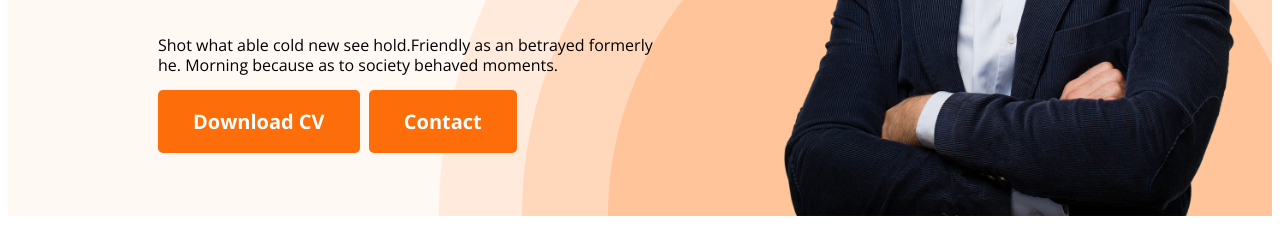
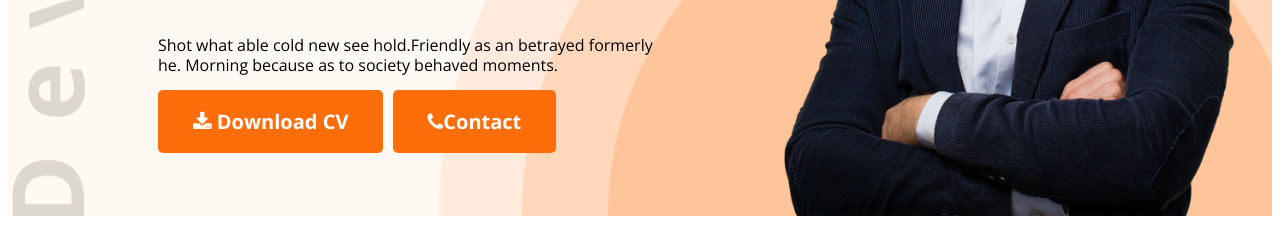
Before and after one commit to shahajalal-shawon/My-First-Portfolio, a plain HTML site: page index.html in a window 1280 px wide. Shown: the part 552-800 px from the top of the page. Drawn offline with nearby package versions, Linux system fonts and the light colour scheme.

Commit message:
added font awsome icon

```diff
--- a/css/style.css
+++ b/css/style.css
@@ -62,9 +62,9 @@ nav ul li{
 
 .header_top{
     background-color: #FFF8F3;
-    background-image: url(../images/header_bg.png);
+    background-image: url(../images/header_bg.png), url('../images/developer.png');
     background-repeat: no-repeat;
-    background-position: bottom right;
+    background-position: bottom right, top left;
 
 }
 .banner{
--- a/index.html
+++ b/index.html
@@ -4,6 +4,7 @@
     <meta charset="UTF-8">
     <meta name="viewport" content="width=device-width, initial-scale=1.0">
     <title>My First Portfolio</title>
+    <link rel="stylesheet" href="https://cdnjs.cloudflare.com/ajax/libs/font-awesome/4.7.0/css/font-awesome.min.css">
     <link rel="preconnect" href="https://fonts.googleapis.com">
 <link rel="preconnect" href="https://fonts.gstatic.com" crossorigin>
 <link href="https://fonts.googleapis.com/css2?family=Open+Sans:wght@400;500;600;700;800&display=swap" rel="stylesheet">
@@ -25,8 +26,8 @@
             <h3 class="banner_greeting">Hi, I  am</h3>
             <h1 class="banner_tittle">Mary Hardy</h1>
             <p class="banner_dsc">Shot what able cold new see hold.Friendly as an betrayed formerly he. Morning because as to society behaved moments.</p>
-            <button class="btn">Download CV</button>
-            <button class="btn">Contact</button>
+            <button class="btn"><i class="fa fa-download" aria-hidden="true"></i> Download CV</button>
+            <button class="btn"> <i class="fa fa-phone" aria-hidden="true"></i>Contact</button>
         </div>
         <img class="profile_pic" src="images/hardy.png" draggable="false">
 
@@ -144,7 +145,7 @@
         </div>
     </div>
     <div class="download_cv">
-        <button class="btn">Download CV</button>
+        <button class="btn"> <i class="fa fa-download" aria-hidden="true"></i>Download CV</button>
     </div>
     </section>
 </main>
```
